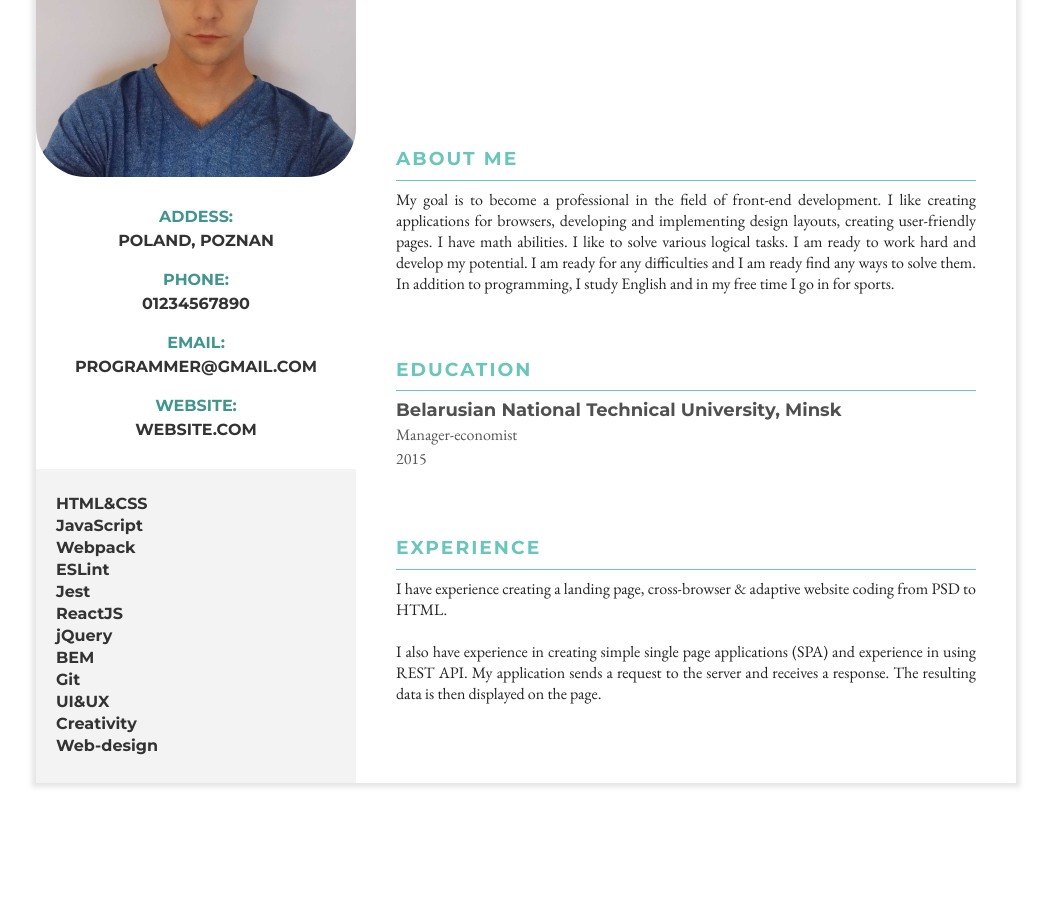
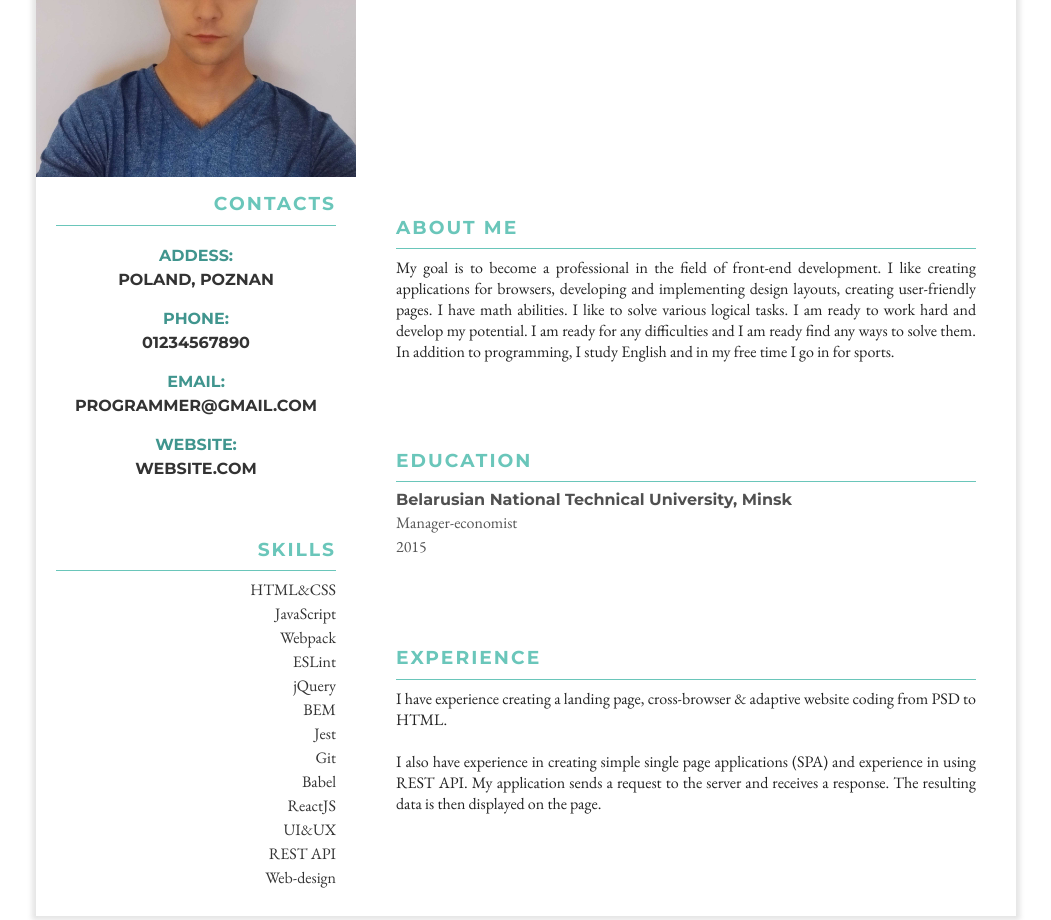
Before and after one commit to MagInventor/cv, a website built with webpack: page src/index.html in a window 1280 px wide. Shown: the part 183-1103 px from the top of the page, without its empty margins (114-1165 px from the left). Before the commit the page ends 1006 px from the top, so only its background shows below. Built offline with nearby package versions, Linux system fonts and the light colour scheme.

Commit message:
refactor: correct skills

```diff
--- a/src/index.css
+++ b/src/index.css
@@ -114,18 +114,19 @@ img {
   width: 100%;
   max-width: 320px;
   height: auto;
-  border-radius: 50px;
+  /*border-radius: 50px;*/
 }
 
 .contacts {
   padding: 10px 0;
   font-weight: bold;
   text-transform: uppercase;
-  text-align: center;
+  text-align: right;
 }
 
 .contacts li {
   margin: 20px 0;
+  text-align: center;
 }
 
 h4 {
@@ -139,13 +140,14 @@ h4 {
 
 .skills {
   padding: 25px 0;
-  background: #f3f3f3;
-  font-weight: bold;
-  color: #333;
+  text-align: right;
 }
 
 .skills li {
   margin-bottom: 3px;
+  color: #333;
+  font-family: 'Garamond', 'Georgia', 'Times New Roman', serif;
+
 }
 
 /**               Main                */
@@ -174,7 +176,6 @@ h3 {
 .education ul li:first-child {
   color: #505050;
   font-family: Montserrat, Tahoma, Verdana, sans-serif;
-  font-size: 18px;
   font-weight: bold;
 }
 
--- a/src/js/components/aside/Aside.component.js
+++ b/src/js/components/aside/Aside.component.js
@@ -23,6 +23,11 @@ class Aside {
     this.section.classList.add(nameSection);
     this.container = document.createElement('div');
     this.container.classList.add('aside-container', 'container');
+
+    this.titleSection = document.createElement('h3');
+    this.contentSection = document.createElement('ul');
+
+    this.container.append(...[this.titleSection, this.contentSection]);
     this.section.append(this.container);
     return this.section;
   }
--- a/src/js/components/main/Main.component.js
+++ b/src/js/components/main/Main.component.js
@@ -13,7 +13,7 @@ class Main {
     this.container = document.createElement('div');
     this.container.classList.add('container');
 
-    this.titleSection = document.createElement('h3')
+    this.titleSection = document.createElement('h3');
     this.contentSection = document.createElement('p');
 
     this.container.append(...[this.titleSection, this.contentSection]);
--- a/src/js/data/enData.js
+++ b/src/js/data/enData.js
@@ -1,7 +1,7 @@
 const enData = {
   name: 'Paul Lushko',
   position: 'Frontend Developer',
-  contacts: [['Addess:', 'Poland, Poznan'], ['Phone:', '01234567890'],
+  contacts: ['Contacts', ['Addess:', 'Poland, Poznan'], ['Phone:', '01234567890'],
   ['Email:', 'programmer@gmail.com'], ['Website:', 'website.com']],
   about: ['About me',
   'My goal is to become a professional in the field of front-end development. ',
@@ -18,8 +18,8 @@ const enData = {
   ['I also have experience in creating simple single page applications (SPA) and experience ',
   'in using REST API. My application sends a request to the server and receives a response. ',
   'The resulting data is then displayed on the page.']],
-  skills: [['Skills'],['HTML&CSS', 'JavaScript', 'Webpack', 'ESLint', 'Jest', 'ReactJS',
-  'jQuery', 'BEM', 'Git', 'UI&UX', 'Creativity', 'Web-design']],
+  skills: [['Skills'],['HTML&CSS', 'JavaScript', 'Webpack', 'ESLint', 'jQuery', 'BEM', 'Jest', 'Git',
+  'Babel', 'ReactJS', 'UI&UX', 'REST API', 'Web-design']],
   hobby: ['Hobby', ['Travel', 'Cycling', 'Workout', 'Films', 'Music']],
 }
 
--- a/src/js/page/constituents/AsideData.js
+++ b/src/js/page/constituents/AsideData.js
@@ -4,16 +4,18 @@ class AsideData {
   }
 
   addContacts() {
-    this.contacts = this.person.contacts.map(el => `<li><h4>${el[0]}</h4><p>${el[1]}</p></li>`);
-    this.contacts = `<ul>${this.contacts.join('')}</ul>`
-    document.querySelector('.contacts .aside-container').innerHTML = this.contacts;
+    document.querySelector('.contacts .aside-container h3').innerText = this.person.contacts[0];
+
+    this.contacts = this.person.contacts.filter((el, i) => i);
+    this.contacts = this.contacts.map(el => `<li><h4>${el[0]}</h4><p>${el[1]}</p></li>`).join('');
+    document.querySelector('.contacts .aside-container ul').innerHTML = this.contacts;
 
   }
 
   addSkills() {
+    document.querySelector('.skills .aside-container h3').innerText = this.person.skills[0];
     this.skills = this.person.skills[1].map(el => `<li>${el}</li>`).join('');
-    this.skills = `<ul>${this.skills}</ul>`;
-    document.querySelector('.skills .aside-container').innerHTML = this.skills;
+    document.querySelector('.skills .aside-container ul').innerHTML = this.skills;
   }
 
   updateAside() {
```
